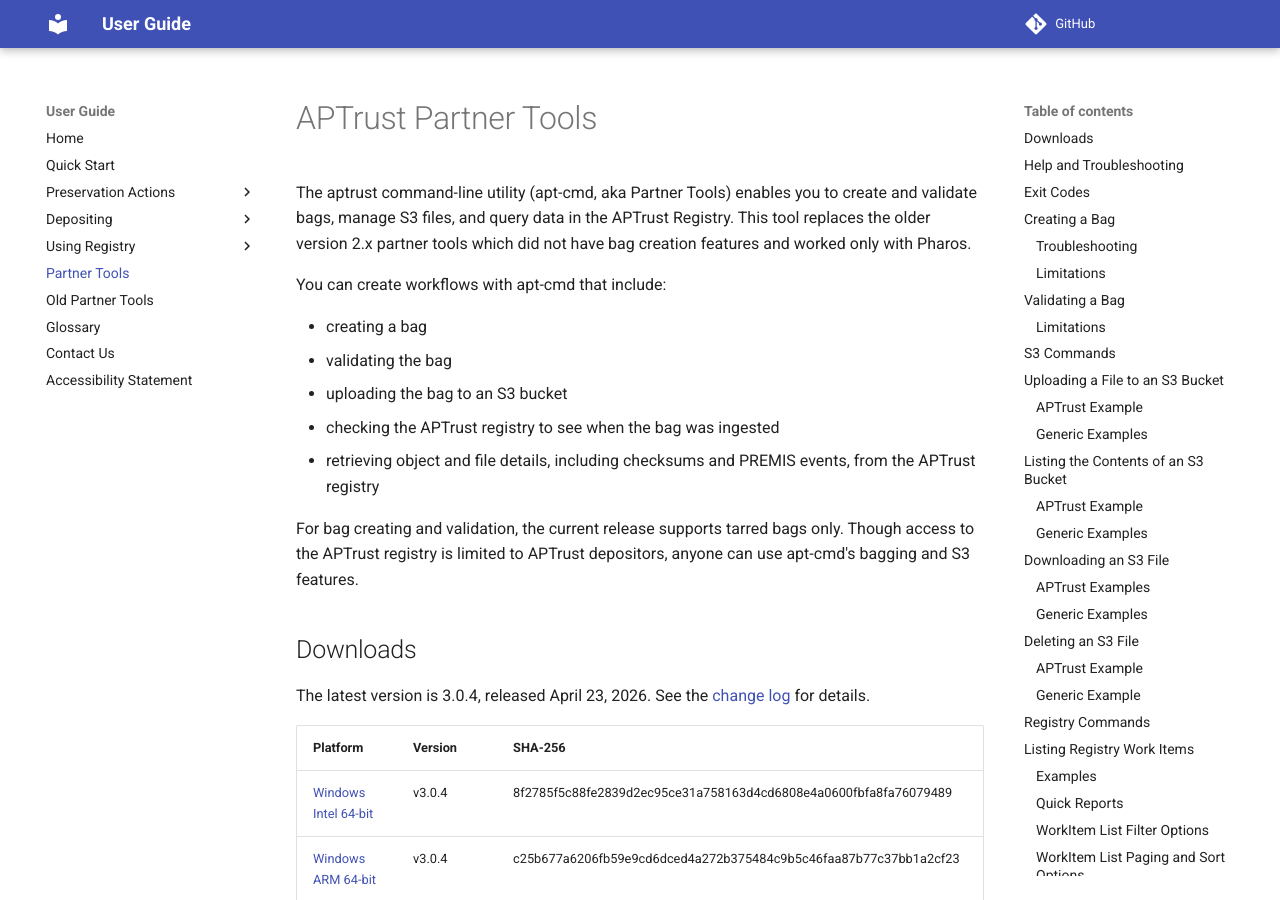
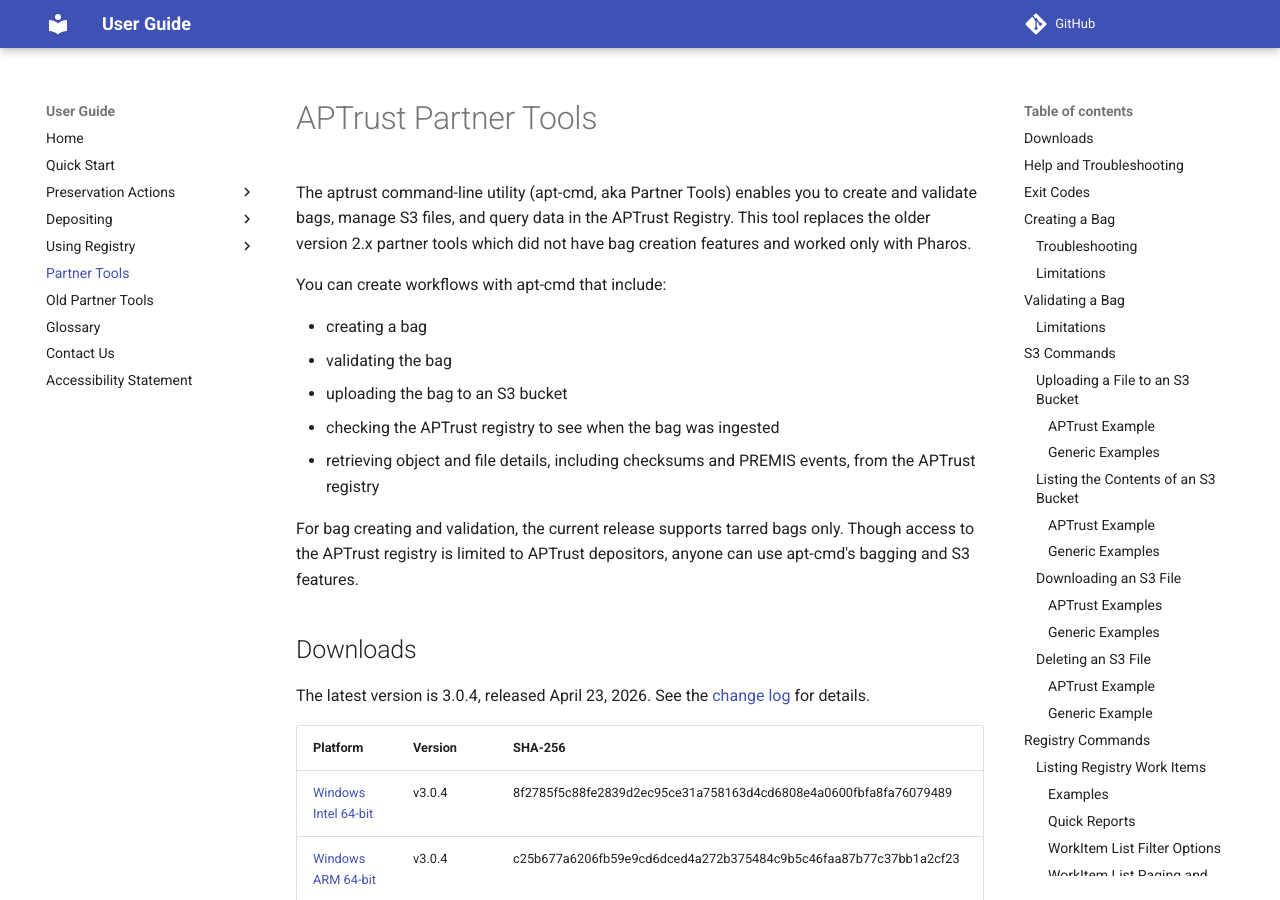
Before and after one commit to APTrust/userguide, an MkDocs documentation site: the page built from docs/partner_tools.md, in a window 1280 px wide and 900 px high. Built offline with MkDocs 1.6.1 and Material for MkDocs 9.7.7, drawn with Linux system fonts in a browser that asks for light colours; comment, search, counter and statistics services are not loaded.

Commit message:
Fix headings

````diff
--- a/docs/partner_tools.md
+++ b/docs/partner_tools.md
@@ -165,19 +165,19 @@
 To access S3 services, you'll need to S3 credentials, as specified in the
 [Configuration Settings](#configuration-settings) section below.
 
-## Uploading a File to an S3 Bucket
+### Uploading a File to an S3 Bucket
 
 apt-cmd can upload a file to any S3-compatible service. For this to work,
 you will need to have APTRUST_AWS_KEY and APTRUST_AWS_SECRET set in your
 environment, or in a config file specified with the --config flag.
 
-### APTrust Example
+#### APTrust Example
 
 ```bash
     apt-cmd s3 upload --host=s3.amazonaws.com --bucket="aptrust.receiving.yoda.edu" yoda.edu.ms-12.888333k3.tar
 ```
 
-### Generic Examples
+#### Generic Examples
 
 Upload file photo.jpg to Amazon's S3 service:
 
@@ -194,7 +194,7 @@
              photo.jpg
 ```
 
-## Listing the Contents of an S3 Bucket
+### Listing the Contents of an S3 Bucket
 
 You can list files from any S3-compatible service. For this to work,
 you will need to have APTRUST_AWS_KEY and APTRUST_AWS_SECRET set in your
@@ -202,7 +202,7 @@
 
 List output is in JSON format, unless you specify `--format=text`.
 
-### APTrust Example
+#### APTrust Example
 
 List items in your restoration bucket (note the trailing slash on the prefix):
 
@@ -220,7 +220,7 @@
                     --format=text
 ```
 
-### Generic Examples
+#### Generic Examples
 
 List items in my_bucket with prefix "photo":
 
@@ -250,13 +250,13 @@
     apt-cmd s3 list --host=s3.amazonaws.com --bucket=my_bucket --prefix=music/danielle_ponder/
 ```
 
-## Downloading an S3 File
+### Downloading an S3 File
 
 You can download files from any S3-compatible service. For this to work,
 you will need to have APTRUST_AWS_KEY and APTRUST_AWS_SECRET set in your
 environment, or in a config file specified with the --config flag.
 
-### APTrust Examples
+#### APTrust Examples
 
 Download a file from your restoration bucket to your current directory:
 
@@ -264,7 +264,7 @@
     apt-cmd s3 download --host=s3.amazonaws.com --bucket="aptrust.restore.yoda.edu" --key='yoda.edu/yoda.edu.ms-12.888333k3.tar' --save-as="yoda.edu.ms-12.888333k3.tar"
 ```
 
-### Generic Examples
+#### Generic Examples
 
 Download a file from Amazon's S3 service into the current directory:
 
@@ -281,13 +281,13 @@
                --save-as="$HOME/Desktop/vacation.jpg"
 ```
 
-## Deleting an S3 File
+### Deleting an S3 File
 
 You can delete objects from any S3-compatible service. For this to work,
 you will need to have APTRUST_AWS_KEY and APTRUST_AWS_SECRET set in your
 environment, or in a config file specified with the --config flag.
 
-### APTrust Example
+#### APTrust Example
 
 Delete a bag from your receiving bucket:
 
@@ -298,7 +298,7 @@
 Note: This returns exit status zero and `'{ "result": "OK" }'` if the key is
 successfully deleted or if the key wasn't in the bucket to begin with.
 
-### Generic Example
+#### Generic Example
 
 Delete object photo.jpg from my-bucket on AWS S3:
 
@@ -316,7 +316,7 @@
 [Configuration Settings](#configuration-settings) below for info on how
 to pass these credentials to apt-cmd.
 
-## Listing Registry Work Items
+### Listing Registry Work Items
 
 List work items from the APTrust registry, or run a special "quick report."
 
@@ -327,7 +327,7 @@
 commands, you can supply filters as name-value pairs on the command line.
 These pairs **do not use the double-dash (--) prefix**.
 
-### Examples
+#### Examples
 
 List recent ingests:
 
@@ -371,7 +371,7 @@
   apt-cmd registry list workitems generic_file_identifier='test.edu/TestBag/data/photo1.jpg'
 ```
 
-### Quick Reports
+#### Quick Reports
 
 List all items from the past 30 days that are still in process:
 
@@ -393,7 +393,7 @@
 
 When running quick reports, this tool ignores all other query params.
 
-### WorkItem List Filter Options
+#### WorkItem List Filter Options
 
 When querying for Work Items, apt-cmd supports the following filter
 options:
@@ -432,7 +432,7 @@
 | storage_option | string | Retrieve items pertaining to objects or files having the specified storage option. Available values : Glacier-Deep-OH, Glacier-Deep-OR, Glacier-Deep-VA, Glacier-OH, Glacier-OR, Glacier-VA, Standard |
 | user | string (email address) | Return work items initiated by the user with this email address. |
 
-### WorkItem List Paging and Sort Options
+#### WorkItem List Paging and Sort Options
 
 By default, the `list workitems` command returns the first 25 results,
 sorting items by id. You can override these defaults with the following
@@ -444,7 +444,7 @@
 | page | integer | The page of results you want to retrieve. Default is 1. |
 | sort | string | Sort results using the specified column. You can sort on any field listed in the JSON sample below. Append "__desc" to the field name to do a descending (reverse) sort. For example, `sort=name` sorts by the name of the tar file, while `sort=name__desc` does a reverse sort by name. |
 
-### WorkItem List Response Format
+#### WorkItem List Response Format
 
 The `workitem list` command returns JSON in the following format.
 Note that `count` indicates the total number of results, while
@@ -499,7 +499,7 @@
 }
 ```
 
-## Retrieving a Single Registry Work Item
+### Retrieving a Single Registry Work Item
 
 To retrieve a single WorkItem record from the APTrust Registry, use the
 command below. Note that id is an integer.
@@ -508,7 +508,7 @@
   apt-cmd registry get workitem <id>
 ```
 
-### WorkItem Get Response Format
+#### WorkItem Get Response Format
 
 The command `aptrust registry get workitem` returns JSON in the following
 format:
@@ -554,11 +554,11 @@
 }
 ```
 
-## Listing Registry Objects
+### Listing Registry Objects
 
 You can list objects from the APTrust Registry, with filters.
 
-### Examples
+#### Examples
 
 List 20 objects ordered by identifer:
 
@@ -578,7 +578,7 @@
   apt-cmd registry list files created_at__gteq='2023-04-06'
 ```
 
-### Object List Filter Options
+#### Object List Filter Options
 
 | Name | DataType | Description |
 | ---- | -------- | ----------- |
@@ -603,7 +603,7 @@
 | updated_at__lteq | date string 'yyyy-mm-dd' | Return objects updated on or before the given timestamp. |
 
 
-### Object List Paging and Sort Options
+#### Object List Paging and Sort Options
 
 By default, the `list objects` command returns the first 25 results,
 sorting objects by id. You can override these defaults with the following
@@ -615,7 +615,7 @@
 | page | integer | The page of results you want to retrieve. Default is 1. |
 | sort | string | Sort results using the specified column. You can sort on any field listed in the JSON sample below. Append "__desc" to the field name to do a descending (reverse) sort. For example, `sort=identifier` sorts by the object identifier, while `sort=identifier__desc` does a reverse sort by identifier. |
 
-### Object List Response Format
+#### Object List Response Format
 
 The `list objects` command returns JSON with the following format. Note that
 `count` is the total number of resuls matching your query, while `next` and
@@ -659,20 +659,20 @@
 }
 ```
 
-## Retrieving a Single Registry Object
+### Retrieving a Single Registry Object
 
 You can retrieve objects from the Registry by identifier or
 by id. Object identifiers are strings, such as 'example.edu/photos'.
 Ids are numeric.
 
-### Examples
+#### Examples
 
 ```bash
 apt-cmd registry get object identifier=<object_identifier>
 apt-cmd registry get object id=<object_id>
 ```
 
-## Get Object Response Format
+#### Get Object Response Format
 
 The `get object` command returns JSON in the following format:
 
@@ -707,14 +707,14 @@
 }
 ```
 
-## Listing Registry Files
+### Listing Registry Files
 
 The `list files` command lists files from the APTrust Registry,
 applying whatever filters you specify. Note that the file JSON returned
 by this call includes only summary information for each file, while
 the `get file` call returns more detailed info.
 
-### Examples
+#### Examples
 
 List files belonging to object test.edu/my_bag, ordered by identifer:
 
@@ -734,7 +734,7 @@
   apt-cmd registry list files created_at__gteq='2023-04-06'
 ```
 
-### File List Filter Options
+#### File List Filter Options
 
 | Name | DataType | Description |
 | ---- | -------- | ----------- |
@@ -752,7 +752,7 @@
 | updated_at__lteq | date string 'yyyy-mm-dd' | Return files updated on or before the given timestamp. |
 
 
-### File List Paging and Sort Options
+#### File List Paging and Sort Options
 
 By default, the `list files` command returns the first 25 results,
 sorting files by id. You can override these defaults with the following
@@ -764,7 +764,7 @@
 | page | integer | The page of results you want to retrieve. Default is 1. |
 | sort | string | Sort results using the specified column. You can sort on any field listed in the JSON sample below. Append "__desc" to the field name to do a descending (reverse) sort. For example, `sort=identifier` sorts by the file identifier, while `sort=identifier__desc` does a reverse sort by identifier. |
 
-### File List Response Format
+#### File List Response Format
 
 The `list files` command returns JSON with the following format. Note that
 `count` is the total number of resuls matching your query, while `next` and
@@ -802,7 +802,7 @@
 }
 ```
 
-## Retrieving a Single Registry File
+### Retrieving a Single Registry File
 
 You can retrieve a JSON record from the APTrust registry describing a
 generic file with a specified identifier or id. File identifiers are strings,
@@ -811,14 +811,14 @@
 Note that this call returns not only the generic file info, but also all
 of the checksums and PREMIS events associated with the file.
 
-### Examples
+#### Examples
 
 ```bash
 apt-cmd registry get file <file_identifier>
 apt-cmd registry get file <file_id>
 ```
 
-## Get File Response Format
+#### Get File Response Format
 
 The `get file` command returns JSON in the following format:
 
````
